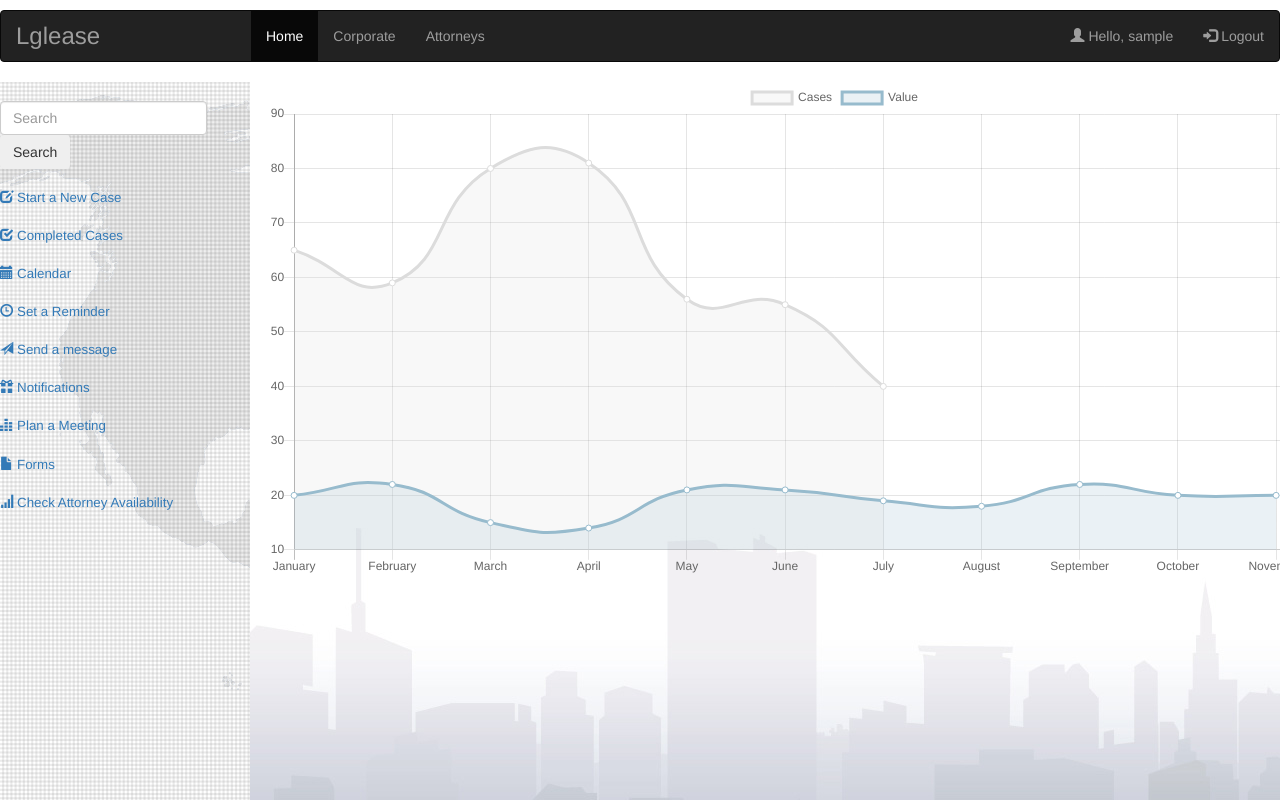
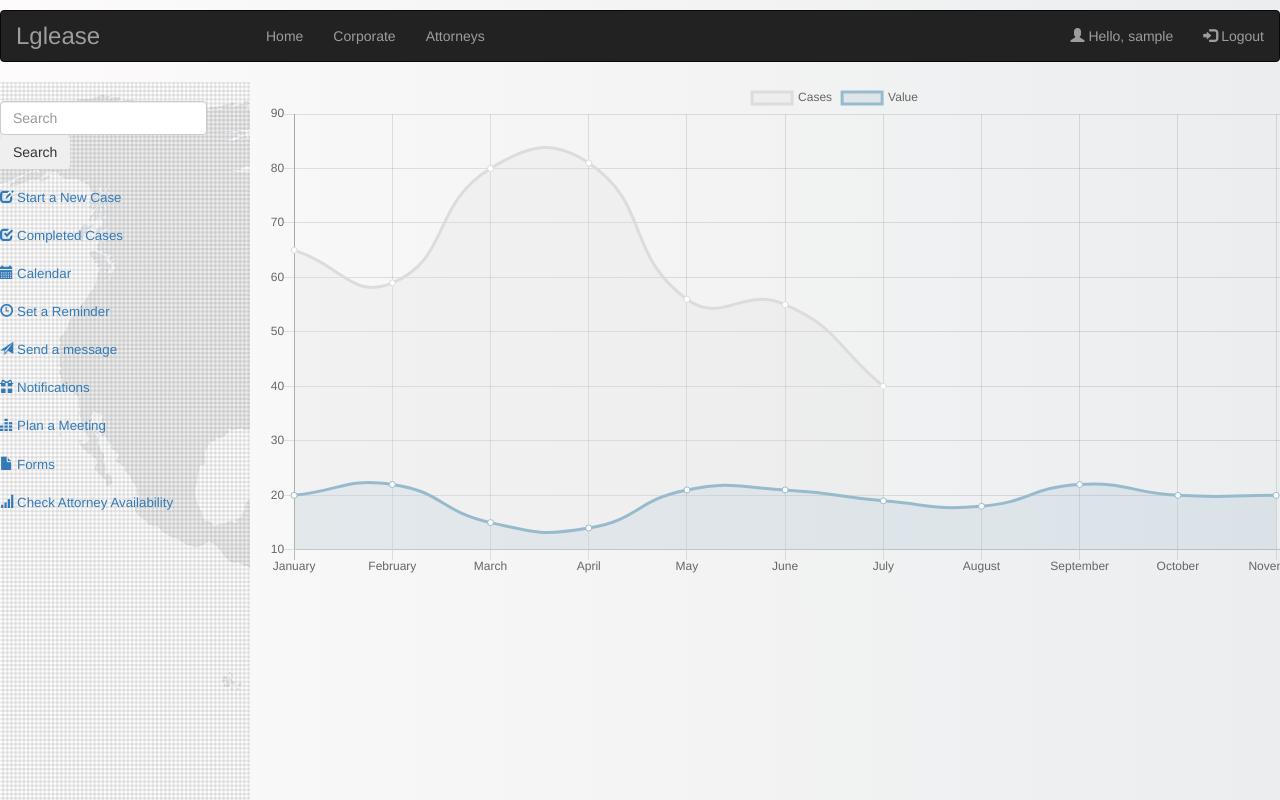
Before and after one commit to lmkroyer/Hackbright-Project, a Flask app: page /welcome in a window 1280 px wide; the page is wider, and only the part inside the window is pictured. Run offline with Flask 2, Linux system fonts and the light colour scheme; the visitor is signed in with stand-in values (Sample User, id 1); data comes from the database, SQL or seed files in the repository; data that the repository does not hold is empty; some libraries are stand-ins or nearby versions.

Commit message:
background color fixed

```diff
--- a/open_ticket.txt
+++ b/open_ticket.txt
@@ -1,3 +1,5 @@
+1. ability to resume case place
+
 2. write basic tests
 
 3. add two corporate forms: text inputs to generate turbo-tax style (LPA & PPM all in one submission route)
@@ -44,6 +46,8 @@
 
  gradients!!! https://digitalsynopsis.com/design/beautiful-color-gradients-backgrounds/
 
+(6 or 7)
+
  **** https://www.html5rocks.com/en/tutorials/offline/storage/
 
 
--- a/static/casemap.js
+++ b/static/casemap.js
@@ -13,8 +13,7 @@ function initMap() {
     center: unitedStates,
     scrollwheel: false,
     zoom: 4,
-    zoomControl: true,
-    streetViewControl: false,
+    disableDefaultUI: true,
     styles: MAPSTYLES,
     mapTypeId: google.maps.MapTypeId.TERRAIN
   });
--- a/static/style.css
+++ b/static/style.css
@@ -122,8 +122,13 @@ body {
 
 .navbar-brand {
   width: 250px;
-  font-size: 18pt
+  font-size: 18pt;
 }
+
+/*.nav, .navbar-header, .navbar, .navbar_inverse {
+  background-color: #222;
+  border-color: #080808;
+}*/
 
 /*TEXT BOX FOR NOTEPAD*/
 
@@ -170,3 +175,15 @@ a.button:hover {
 a.button:active {
     background: rgba(80, 120, 80, 1);
 }
+
+#dashBack {
+    height: 100%;
+    margin: 0;
+    padding: 0;
+
+    background: #fdfbfb ;
+    background: -webkit-linear-gradient(left, #fdfbfb  , #ebedee);
+    background: -o-linear-gradient(right, #fdfbfb , #ebedee);
+    background: -moz-linear-gradient(right, #fdfbfb , #ebedee);
+    background: linear-gradient(to right, #fdfbfb  , #ebedee);
+}
--- a/templates/homepage.html
+++ b/templates/homepage.html
@@ -3,8 +3,8 @@
 {% block head %}
 
   {% if 'current_user_name' not in session %}
-    <h3 align="right"><a href="/login">Login</a></h3>
-    <h3 align="right"><a href="/register">Register new user</a></h3>
+    <h4 align="right"><a href="/login">Login</a></h4>
+    <h5 align="right"><a href="/register">Register new user</a></h5>
   {% else %}
     <h5 align="right">Hello, {{ session['current_user_name'] }}</h5>
     <h4 align="right"><a href="/signout">Sign out</a></h4>
--- a/templates/welcome.html
+++ b/templates/welcome.html
@@ -12,13 +12,15 @@
 
 {% block content %}
 
+<body id="dashBack">
+
 <nav class="navbar navbar-inverse">
   <div class="container-fluid">
     <div class="navbar-header">
       <a class="navbar-brand" href="/about_us">Lglease</a>
     </div>
     <ul class="nav navbar-nav">
-      <li class="active"><a href="/">Home</a></li>
+      <li><a href="/">Home</a></li>
       <li><a href="/dashboard_corp">Corporate</a></li>
       <li><a href="/attorneys">Attorneys</a></li>
     </ul>
@@ -130,11 +132,9 @@
     </div>
 </div>
 
-
+</body>
 
     <script src="https://ajax.googleapis.com/ajax/libs/jquery/1.8.3/jquery.min.js"></script>
     <script src="/static/dashboard.js"></script>
 
-
-
 {% endblock %}
```
